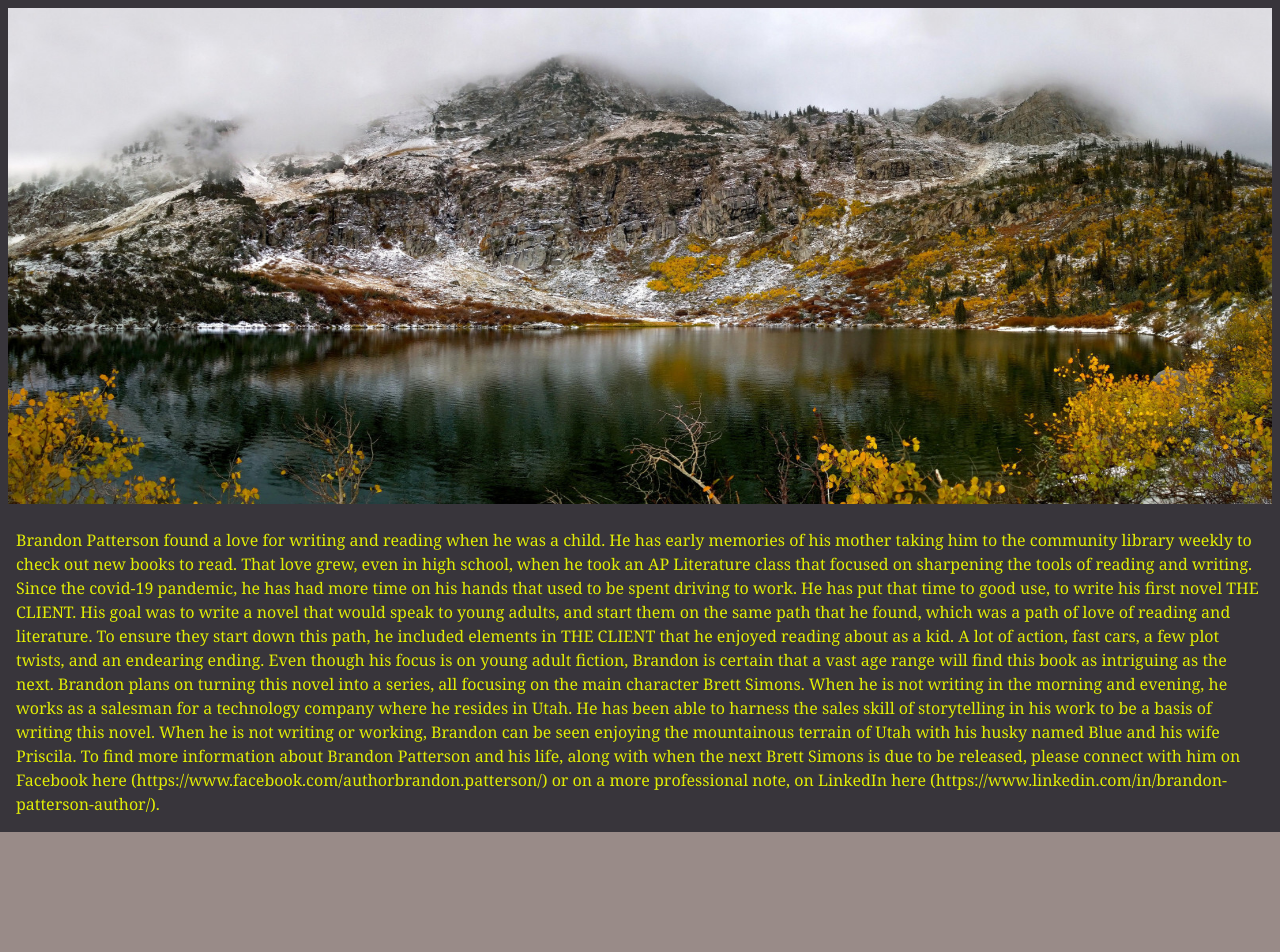
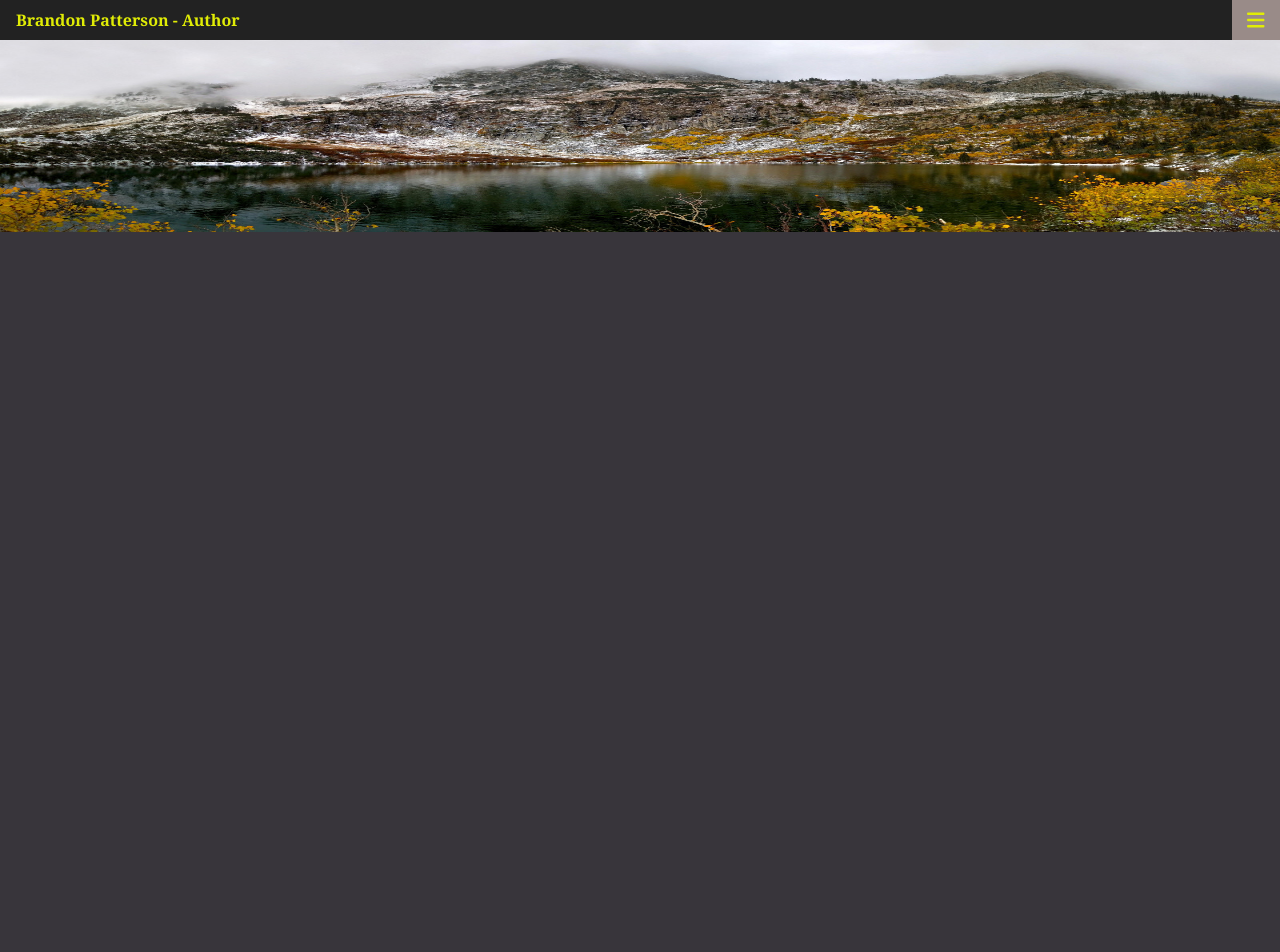
Before and after one commit to poloblue1357/V-School-Assignments, a React (Vite) app in the folder assignments/exercises/brandonauthor/: page / in a window 1280 px wide. Shown: the top 952 px of the page. After the commit the page ends 800 px from the top, so only its background shows below. Built offline with nearby package versions, Linux system fonts and the light colour scheme.

Commit message:
fixing photo and layout

```diff
--- a/assignments/exercises/brandonauthor/src/App.jsx
+++ b/assignments/exercises/brandonauthor/src/App.jsx
@@ -12,13 +12,13 @@ function App() {
   return (
     <div className="">
       <Header />
-      <div className="">
-        <div className="">
       <Photo />
-          <About />
     </div>
-        <Sidebar />
-      </div>
+  )
+}
+
+export default App
+
 {/* <Body /> */}
 {/* <div className="container px-2 columns-lg">
   <p>Lorem ipsum dolor sit amet consectetur adipisicing elit. Dolore sequi dolor possimus vel illo voluptatibus earum at nemo dignissimos quos, sint et incidunt beatae. Blanditiis neque omnis id porro tenetur.</p>
@@ -32,8 +32,3 @@ function App() {
   Hello world!
 </h1> */}
 {/* <Design /> */}
-    </div>
-  )
-}
-
-export default App
--- a/assignments/exercises/brandonauthor/src/components/About.jsx
+++ b/assignments/exercises/brandonauthor/src/components/About.jsx
@@ -1,8 +1,6 @@
 
 
-function About() {
-    return (
-        <div className="p-3">
+        {/* <div className="p-3">
             <h3>
                 Brandon Patterson found a love for writing and reading when he was a child. He has early memories of his mother taking him to the community library weekly to check out new books to read. That love grew, even in high school, when he took an AP Literature class that focused on sharpening the tools of reading and writing. Since the covid-19 pandemic, he has had more time on his hands that used to be spent driving to work. He has put that time to good use, to write his first novel THE CLIENT. His goal was to write a novel that would speak to young adults, and start them on the same path that he found, which was a path of love of reading and literature. To ensure they start down this path, he included elements in THE CLIENT that he enjoyed reading about as a kid. A lot of action, fast cars, a few plot twists, and an endearing ending. Even though his focus is on young adult fiction, Brandon is certain that a vast age range will find this book as intriguing as the next. Brandon plans on turning this novel into a series, all focusing on the main character Brett Simons.
 
@@ -10,6 +8,11 @@ function About() {
 
                 To find more information about Brandon Patterson and his life, along with when the next Brett Simons is due to be released, please connect with him on Facebook here (https://www.facebook.com/authorbrandon.patterson/) or on a more professional note, on LinkedIn here (https://www.linkedin.com/in/brandon-patterson-author/).
             </h3>
+        </div> */}
+function About() {
+    return (
+        <div>
+
         </div>
     )
 }
--- a/assignments/exercises/brandonauthor/src/components/Body.jsx
+++ b/assignments/exercises/brandonauthor/src/components/Body.jsx
@@ -1,8 +1,6 @@
 
 
-function Body() {
-    return(
-        <div className="pt-6 pb-6">
+        {/* <div className="pt-6 pb-6">
             <div>Header</div>
             <div className="grid lg:grid-cols-2 gap-4 md:grid-cols-2 pb-4">
                 <div className="bg-sky-500 p-6 rounded-lg">1</div>
@@ -23,6 +21,11 @@ function Body() {
             <div>
                 <button className="transition ease-in-out delay-150 bg-blue-500 hover:-translate-y-1 hover:scale-110 hover:bg-indigo-500 duration-300 rounded-lg">Save Changes</button>
             </div>
+        </div> */}
+function Body() {
+    return(
+        <div>
+
         </div>
     )
 }
--- a/assignments/exercises/brandonauthor/src/components/Header.jsx
+++ b/assignments/exercises/brandonauthor/src/components/Header.jsx
@@ -27,21 +27,29 @@ function Header() {
     //     </div>
 
     // )
+        {/* <div className="">
+            <nav className="flex font-bold h-40 leading-[40px] w-full relative bg-[#222]">
+                <h1 className="bg-[#222] pl-[1em] w-full">Brandon Patterson - Author</h1>
+                <div onClick={toggleSidebar} className="flex justify-end">
+                    <div className="h-40 w-[60px] bg-tBeige justify-center flex items-center">
+                        <FontAwesomeIcon icon={faBars} className="text-xl"/>
+                    </div>
+                </div>
+            </nav>
+        </div> */}
 
-    const [isOpen, setIsOpen] = useState(false)
+    const [isOpen, setIsOpen] = useState(true)
 
     const toggleSidebar = () => {
         console.log("toggle working!", isOpen)
         isOpen === true ? setIsOpen(false) : setIsOpen(true)
     }
     return (
-        <div className="lg:hidden">
+        <div>
             <nav className="flex font-bold h-40 leading-[40px] w-full relative bg-[#222]">
-                <h1 className="bg-[#222] pl-[1em] w-full">Brandon Patterson - Author</h1>
-                <div onClick={toggleSidebar} className="flex justify-end lg:hidden">
-                    <div className="h-40 w-[60px] bg-tBeige justify-center flex items-center">
-                        <FontAwesomeIcon icon={faBars} className="text-xl"/>
-                    </div>
+                <h1 className="pl-[1em] w-full">Brandon Patterson - Author</h1>
+                <div onClick={toggleSidebar} className="h-40 w-[50px] bg-tBeige justify-center items-center flex">
+                    <FontAwesomeIcon icon={faBars} className="text-xl"/>
                 </div>
             </nav>
         </div>
--- a/assignments/exercises/brandonauthor/src/components/Photo.jsx
+++ b/assignments/exercises/brandonauthor/src/components/Photo.jsx
@@ -2,8 +2,8 @@ import mountains3 from "./mountains3.jpeg"
 
 function Photo() {
     return (
-        <div className="aspect-w-5 aspect-h-2">
-            <img src={mountains3} className="lg:p-1"/>
+        <div className="">
+            <img src={mountains3} className="h-[192px] w-full"/>
         </div>
     )
 }
--- a/assignments/exercises/brandonauthor/src/components/Sidebar.jsx
+++ b/assignments/exercises/brandonauthor/src/components/Sidebar.jsx
@@ -2,10 +2,7 @@ import bSmile from "./bSmile.jpeg"
 import {FaLinkedin} from "react-icons/fa"
 
 
-function Sidebar() {
-
-    return (
-        <div className="col-span-4 col-start-9 invisible lg:visible transition">
+        {/* <div className="col-span-4 col-start-9 transition">
             <div className="bg-tBeige sticky top-1 h-screen overflow-y-auto">
                 <div className="flex flex-col justify-center items-center space-y-5 h-full">
                     <img src={bSmile} className="rounded-full" height="100px" width="150px"/>
@@ -26,6 +23,12 @@ function Sidebar() {
                     </div>
                 </div>
             </div>
+        </div> */}
+function Sidebar() {
+
+    return (
+        <div>
+
         </div>
     )
 }
--- a/assignments/exercises/brandonauthor/src/index.css
+++ b/assignments/exercises/brandonauthor/src/index.css
@@ -6,23 +6,9 @@
   html {
     @apply bg-tDark text-tYellow font-serif
   }
-  h1 {
-    @apply text-base leading-[40px] transition
-  }
-  h2 {
-    @apply text-xl
-  }
-  h3 {
-    @apply text-sm md:text-base
-  }
-  h4 {
-    @apply text-base
-  }
+
   ul li  {
     @apply underline underline-offset-4 text-lg transition hover:scale-150
-  }
-  img {
-
   }
 
   /* input,
```
Lines whose indentation alone changed are shown as unchanged.
